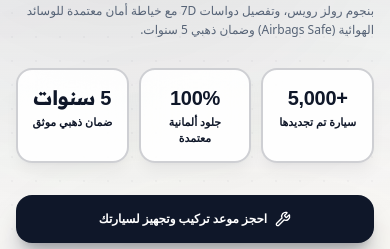
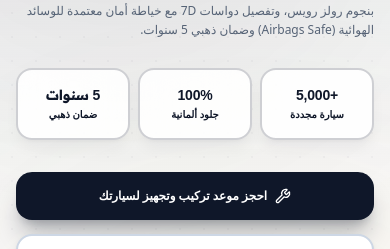
Before and after one commit to alpha30-ai/Original---Cars, a Next.js app: page / in a window 390 px wide. Shown: the part 335-584 px from the top of the page. Built offline with nearby package versions, Linux system fonts and the light colour scheme; no server answers; the database is empty; a web font is replaced by a local one.

Commit message:
fix(hero): perfect mobile responsive sizing for trust counters to prevent awkward wrapping

```diff
--- a/src/components/home/Hero.tsx
+++ b/src/components/home/Hero.tsx
@@ -74,24 +74,24 @@ export default function Hero() {
               initial={{ opacity: 0, y: 20 }}
               animate={{ opacity: 1, y: 0 }}
               transition={{ duration: 0.5, delay: 0.3 }}
-              className="grid grid-cols-3 gap-2.5 sm:gap-4 pt-1 max-w-xl"
+              className="grid grid-cols-3 gap-2 sm:gap-4 pt-1 max-w-xl"
             >
               {/* Counter 1 */}
-              <div className="bg-card/90 backdrop-blur-xl p-3.5 sm:p-4 rounded-2xl border-2 border-primary/20 shadow-lg shadow-primary/5 text-center">
-                <span className="block font-black text-xl sm:text-2xl text-primary font-heading">+5,000</span>
-                <span className="text-[11px] sm:text-xs text-foreground font-black block mt-0.5">سيارة تم تجديدها</span>
+              <div className="bg-card/90 backdrop-blur-xl p-2.5 sm:p-4 rounded-2xl border-2 border-primary/20 shadow-lg shadow-primary/5 text-center flex flex-col justify-center items-center h-full min-h-[72px] sm:min-h-[88px]">
+                <span className="block font-black text-sm sm:text-2xl text-primary font-heading whitespace-nowrap">+5,000</span>
+                <span className="text-[10px] sm:text-xs text-foreground font-black block mt-0.5 sm:mt-1 truncate w-full">سيارة مجددة</span>
               </div>
 
               {/* Counter 2 */}
-              <div className="bg-card/90 backdrop-blur-xl p-3.5 sm:p-4 rounded-2xl border-2 border-primary/20 shadow-lg shadow-primary/5 text-center">
-                <span className="block font-black text-xl sm:text-2xl text-primary font-heading">100%</span>
-                <span className="text-[11px] sm:text-xs text-foreground font-black block mt-0.5">جلود ألمانية معتمدة</span>
+              <div className="bg-card/90 backdrop-blur-xl p-2.5 sm:p-4 rounded-2xl border-2 border-primary/20 shadow-lg shadow-primary/5 text-center flex flex-col justify-center items-center h-full min-h-[72px] sm:min-h-[88px]">
+                <span className="block font-black text-sm sm:text-2xl text-primary font-heading whitespace-nowrap">100%</span>
+                <span className="text-[10px] sm:text-xs text-foreground font-black block mt-0.5 sm:mt-1 truncate w-full">جلود ألمانية</span>
               </div>
 
               {/* Counter 3 */}
-              <div className="bg-card/90 backdrop-blur-xl p-3.5 sm:p-4 rounded-2xl border-2 border-primary/20 shadow-lg shadow-primary/5 text-center">
-                <span className="block font-black text-xl sm:text-2xl text-primary font-heading">5 سنوات</span>
-                <span className="text-[11px] sm:text-xs text-foreground font-black block mt-0.5">ضمان ذهبي موثق</span>
+              <div className="bg-card/90 backdrop-blur-xl p-2.5 sm:p-4 rounded-2xl border-2 border-primary/20 shadow-lg shadow-primary/5 text-center flex flex-col justify-center items-center h-full min-h-[72px] sm:min-h-[88px]">
+                <span className="block font-black text-sm sm:text-2xl text-primary font-heading whitespace-nowrap">5 سنوات</span>
+                <span className="text-[10px] sm:text-xs text-foreground font-black block mt-0.5 sm:mt-1 truncate w-full">ضمان ذهبي</span>
               </div>
             </motion.div>
 
```
